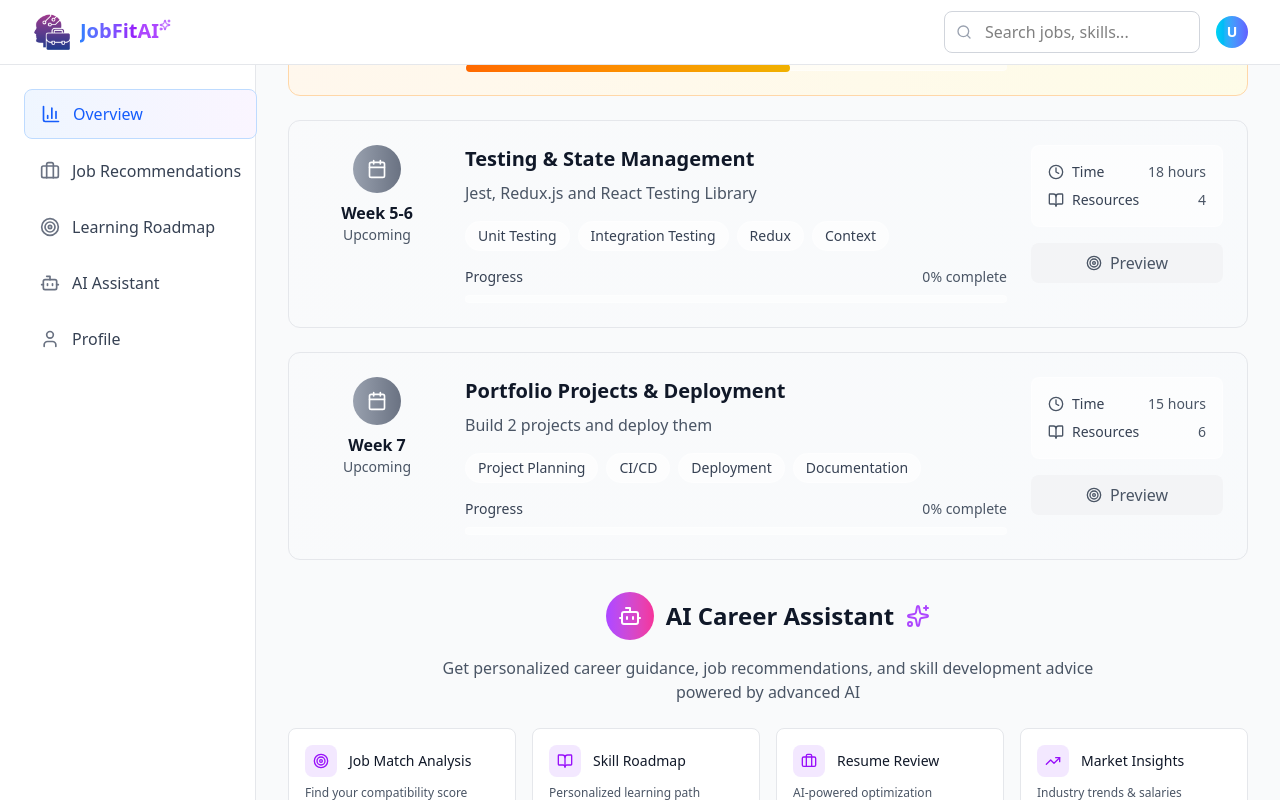
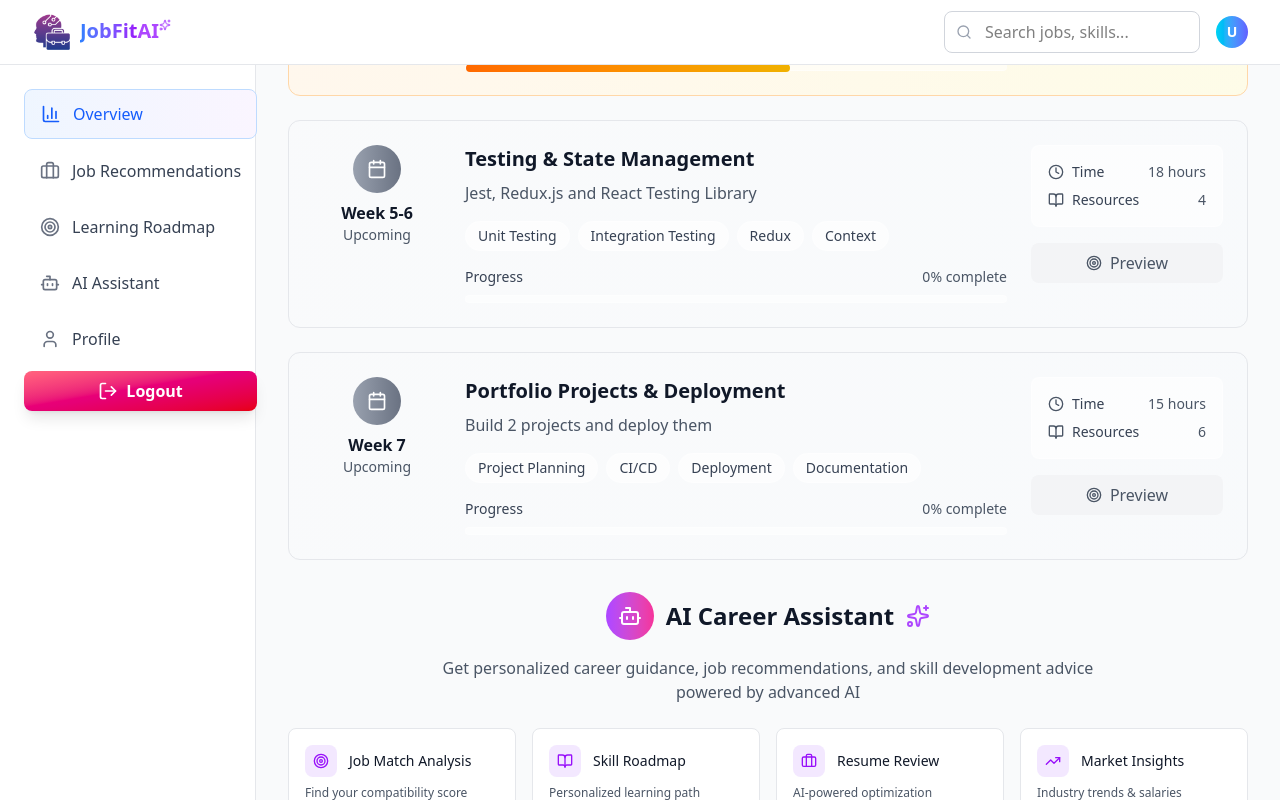
Before and after one commit to soura1334/JobFit-AI, a React (Vite) app in the folder client/: page /home in a window 1280 px wide. Both pictures are taken after a click on the button "Get Started Today". Shown: the part 1957-2757 px from the top of the page. Built offline with nearby package versions, Linux system fonts and the light colour scheme.

Commit message:
Add CTA and Logout functionality, enhance validation in Register

```diff
--- a/client/src/Components/AboutPage/CTA.jsx
+++ b/client/src/Components/AboutPage/CTA.jsx
@@ -1,6 +1,12 @@
 import { motion } from "motion/react";
+import { useNavigate } from 'react-router-dom';
+
 
 export default function CTA() {
+  const navigate = useNavigate();
+      const handleClickToDashboard = () => {
+        navigate('/dashboard');
+    };
   return (
     <div className="p-5 my-10 flex flex-col items-center gap-10">
       <div className="lg:text-5xl text-4xl font-bold text-center">
@@ -8,7 +14,8 @@ export default function CTA() {
         <p>Land your dream job today</p>
       </div>
       <motion.button
-        className="bg-gradient-to-r from-pink-500 via-purple-500 to-blue-500 text-white px-12 py-4 rounded-full text-xl font-semibold shadow-lg hover:shadow-xl transition-all duration-300"
+        className="bg-gradient-to-r from-pink-500 via-purple-500 to-blue-500 text-white px-12 py-4 rounded-full text-xl font-semibold shadow-lg hover:shadow-xl transition-all duration-300 cursor-pointer"
+        onClick={handleClickToDashboard}
         whileHover={{
           scale: 1.05,
           boxShadow: "0 20px 40px rgba(0,0,0,0.1)",
--- a/client/src/Components/LandingPageParts/AboutIt.jsx
+++ b/client/src/Components/LandingPageParts/AboutIt.jsx
@@ -269,7 +269,7 @@ const AboutIt = () => {
                     </h2>
                     <motion.button
                         onClick={handleClickToDashboard}
-                        className="bg-gradient-to-r from-pink-500 via-purple-500 to-blue-500 text-white px-12 py-4 rounded-full text-xl font-semibold shadow-lg hover:shadow-xl transition-all duration-300"
+                        className="bg-gradient-to-r from-pink-500 via-purple-500 to-blue-500 text-white px-12 py-4 rounded-full text-xl font-semibold shadow-lg hover:shadow-xl transition-all duration-300 cursor-pointer"
                         whileHover={{
                             scale: 1.05,
                             boxShadow: "0 20px 40px rgba(0,0,0,0.1)"
--- /dev/null
+++ b/client/src/Pages/BasicDetails.jsx
@@ -0,0 +1,9 @@
+import React from 'react'
+
+const BasicDetails = () => {
+  return (
+    <div>BasicDetails</div>
+  )
+}
+
+export default BasicDetails
--- a/client/src/Pages/Dashboard.jsx
+++ b/client/src/Pages/Dashboard.jsx
@@ -1,6 +1,8 @@
 import React, { useState } from 'react';
 import { motion, AnimatePresence } from "motion/react";
 import { Link } from 'react-router-dom';
+import { useAuth } from '../hook/auth';
+
 import {
   BarChart3,
   Briefcase,
@@ -11,7 +13,8 @@ import {
   Search,
   Menu,
   X,
-  Sparkles
+  Sparkles,
+  LogOut
 } from 'lucide-react';
 
 // import Footer from '../Components/Footer';
@@ -21,6 +24,9 @@ import AIAgentSection from '../Components/DashboardParts/AIAgentSection';
 import ProfileManagement from '../Components/DashboardParts/ProfileManagement';
 
 const Dashboard = () => {
+  const {logout } = useAuth();
+
+
   const [activeTab, setActiveTab] = useState('overview');
   const [sidebarOpen, setSidebarOpen] = useState(false);
 
@@ -32,6 +38,18 @@ const Dashboard = () => {
     { id: 'ai-assistant', name: 'AI Assistant', icon: Bot },
     { id: 'profile', name: 'Profile', icon: User },
   ];
+
+const LogoutButton = () => (
+  <motion.button
+    whileHover={{ scale: 1.05 }}
+    whileTap={{ scale: 0.95 }}
+    onClick={logout}
+    className="inline-flex items-center justify-center w-full px-6 py-2 rounded-xl md:rounded-lg bg-gradient-to-br from-rose-400 via-pink-600 to-red-600 text-white text-lg md:text-base font-semibold shadow-lg hover:shadow-xl transition-shadow cursor-pointer"
+  >
+    <LogOut className="w-5 h-5 mr-2 text-white" />
+    Logout
+  </motion.button>
+);
 
 
   const OverviewSection = () => (
@@ -172,6 +190,7 @@ const Dashboard = () => {
                   <span className="font-medium">{item.name}</span>
                 </button>
               ))}
+            <LogoutButton />
             </nav>
           </div>
         </motion.div>
@@ -230,6 +249,7 @@ const Dashboard = () => {
                         <span className="font-medium">{item.name}</span>
                       </button>
                     ))}
+                    <LogoutButton />
                   </nav>
                 </div>
               </motion.div>
--- a/client/src/Pages/Register.jsx
+++ b/client/src/Pages/Register.jsx
@@ -35,8 +35,8 @@ const Register = () => {
       case 'lastName':
         if (!value.trim()) {
           errors[name] = `${name === 'firstName' ? 'First' : 'Last'} name is required`;
-        } else if (value.length < 2) {
-          errors[name] = `${name === 'firstName' ? 'First' : 'Last'} name must be at least 2 characters`;
+        } else if (value.length < 3) {
+          errors[name] = `${name === 'firstName' ? 'First' : 'Last'} name must be at least 3 characters`;
         } else if (!/^[a-zA-Z\s]+$/.test(value)) {
           errors[name] = `${name === 'firstName' ? 'First' : 'Last'} name can only contain letters`;
         } else {
@@ -44,8 +44,8 @@ const Register = () => {
         }
         break;
 
-      case 'email':
-        const emailRegex = /^[a-zA-Z0-9._%+-]+@[a-zA-Z0-9.-]+\.[a-zA-Z]{2,}$/;
+      case 'email':{
+        const emailRegex = /^[a-zA-Z0-9._%+-]+@[a-zA-Z0-9.-]+\.[a-zA-Z]{8,}$/;
         if (!value.trim()) {
           errors[name] = 'Email is required';
         } else if (!emailRegex.test(value)) {
@@ -54,14 +54,14 @@ const Register = () => {
           delete errors[name];
         }
         break;
-
+      }
       case 'password':
         if (!value) {
           errors[name] = 'Password is required';
         } else if (value.length < 8) {
           errors[name] = 'Password must be at least 8 characters';
         } else if (!/(?=.*[a-z])(?=.*[A-Z])(?=.*\d)(?=.*[!@#$%^&*(),.?":{}|<>])/.test(value)) {
-          errors[name] = 'Password must contain uppercase, lowercase, number, and special character';
+          errors[name] = 'Password must contain uppercase, lowercase, number, and special character [!@#$%^&*(),.?":{}|<>] at least once';
         } else {
           delete errors[name];
         }
```
